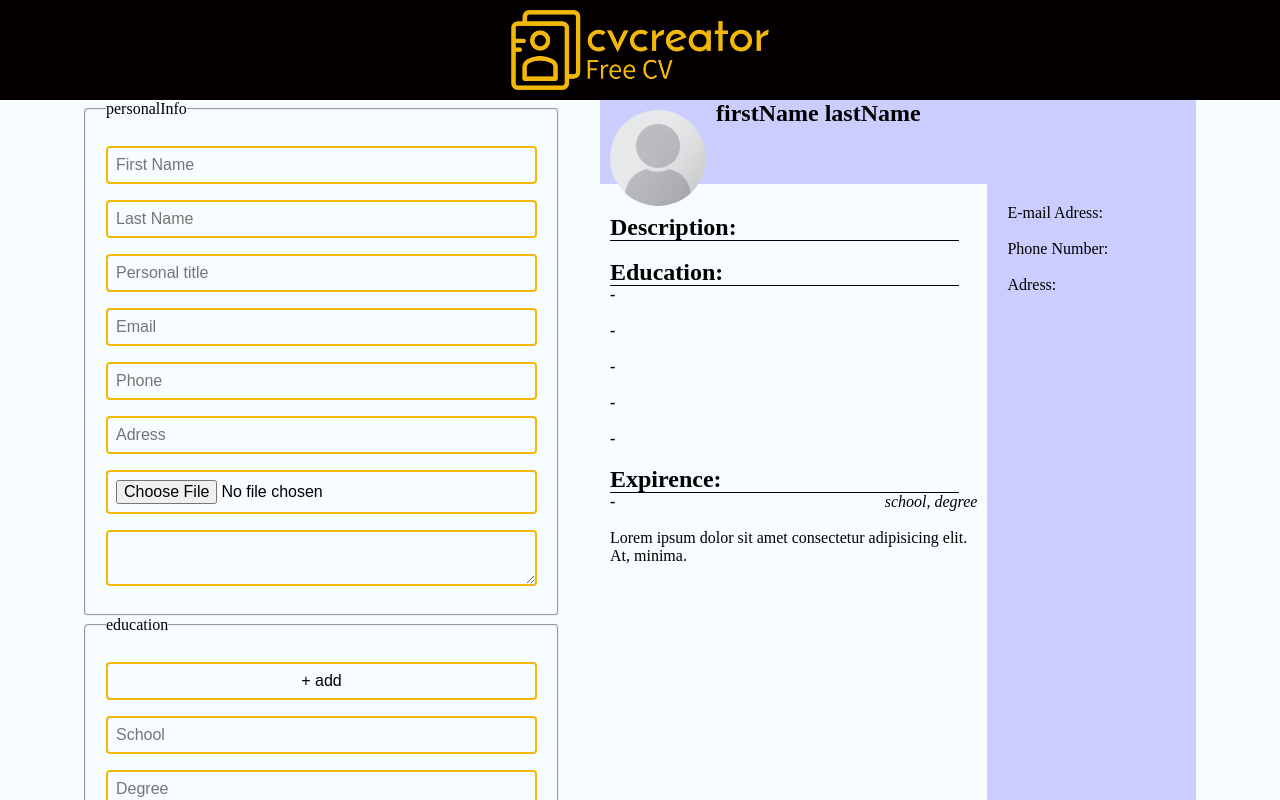
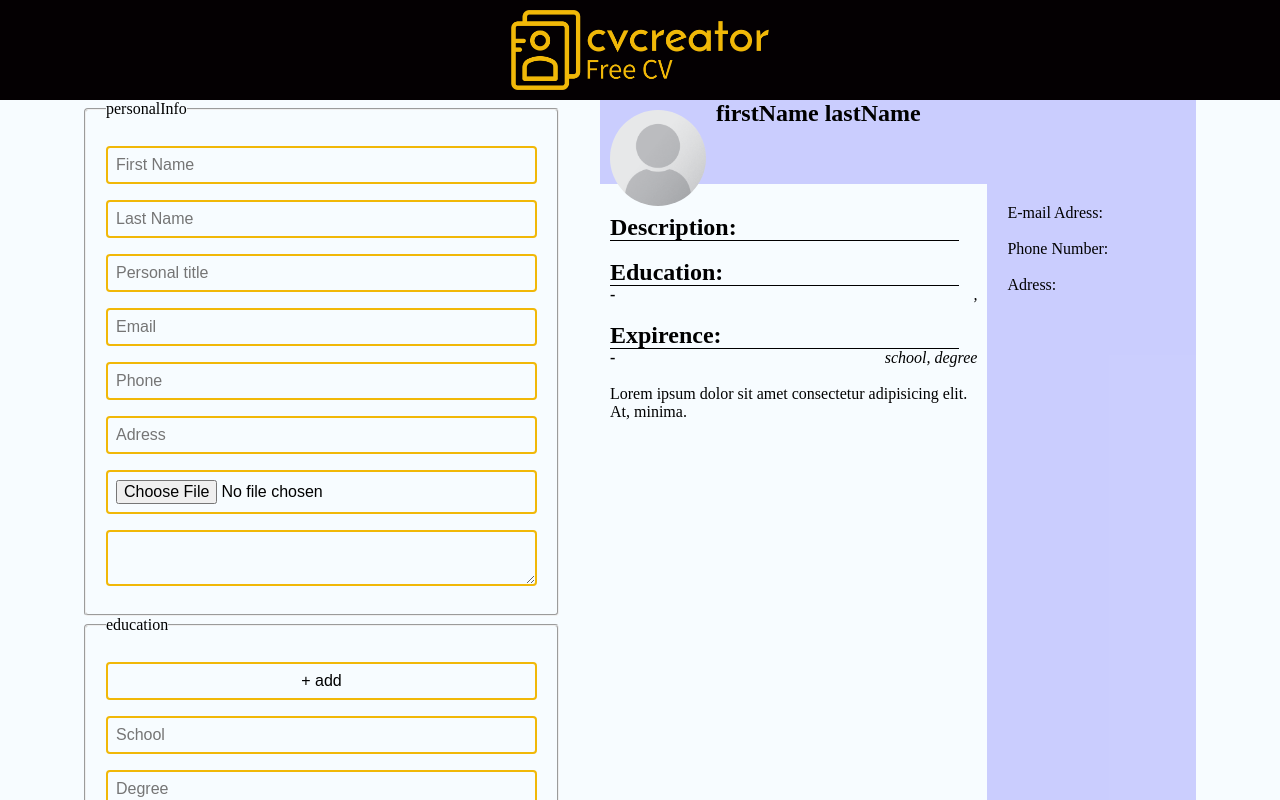
Before and after one commit to AirGamming/odin-cv-project, a React (Create React App) app: page / in a window 1280 px wide. Shown: the top 800 px of the page. Built offline with nearby package versions, Linux system fonts and the light colour scheme.

Commit message:
Refactor education data formatting in DocPreview component for better readability and maintainability

```diff
--- a/src/components/DocPreview.js
+++ b/src/components/DocPreview.js
@@ -3,13 +3,16 @@ import "../css/doc.css";
 
 const DocPreview = (props) => {
 	let data = props.Data;
-	let education = [
-		data.school,
-		data.degree,
-		data.eduStarted,
-		data.eduEnded,
-		data.eduDescription,
-	];
+
+	let dataFormated = [
+		{
+				"school": data.school,
+				"degree":data.degree,
+				"eduStarted":data.eduStarted,
+				"eduended":data.eduEnded,
+				"eduDescription":data.eduDescription,
+		}
+	]
 
 	return (
 		<div id="docPreview">
@@ -26,21 +29,21 @@ const DocPreview = (props) => {
 				<h2 className="subHeading">Description:</h2>
 				{data.pInfoDescription} <br />
 				<h2 className="subHeading">Education:</h2>
-				{education.map((item, index) => {
+				{dataFormated.map((item, index) => {
 					console.log(item, " ", index);
 					return (
 						<div key={index}>
 							<div className="dateInfo">
 								<b>
-									{item}-{item}
+									{item.eduStarted}-{item.eduended}
 								</b>
 								<i>
 									{" "}
-									{item} {item}{" "}
+									{item.school}, {item.degree}{" "}
 								</i>
 							</div>
 							<br />
-							<p>{item}</p>
+							<p>{item.eduDescription}</p>
 						</div>
 					);
 				})}
```
